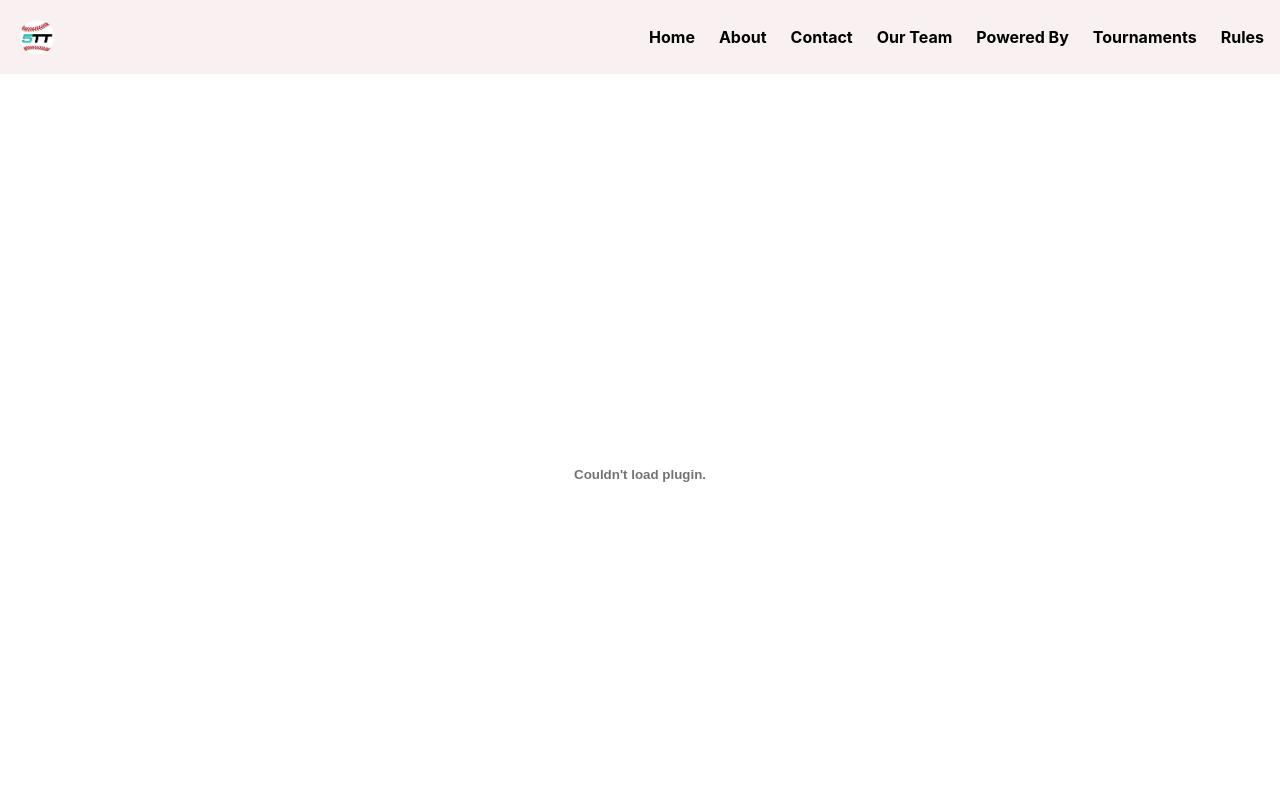
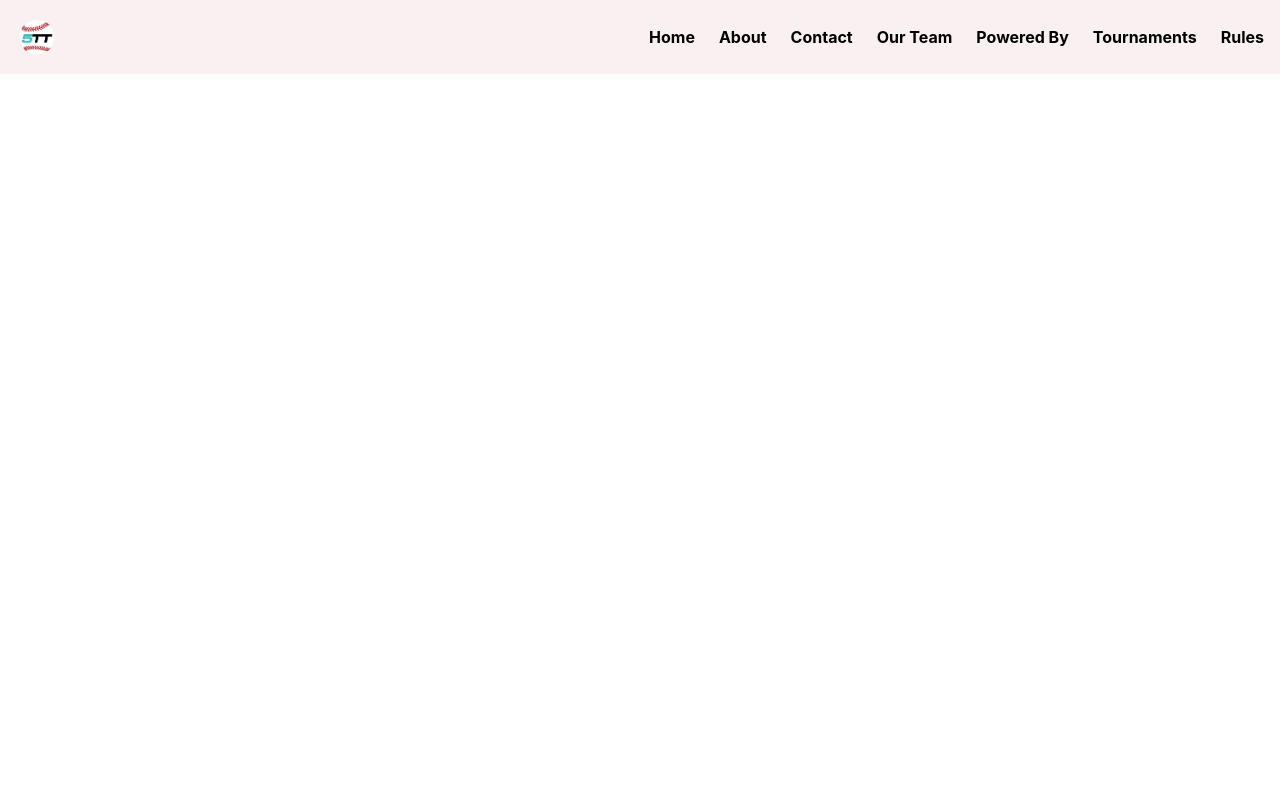
Before and after one commit to jonemerytech/fivetool, a Next.js app: page /rules in a window 1280 px wide. Shown: the top 800 px of the page. Built offline with nearby package versions, Linux system fonts and the light colour scheme.

Commit message:
testing iframe for pdf

```diff
--- a/pages/rules.js
+++ b/pages/rules.js
@@ -39,7 +39,12 @@ const Rules = () => {
           </div>
         </nav>
       </div>
-      <embed src="/rules.pdf" width="100%" className="h-screen"></embed>
+      <iframe
+        src="/rules.pdf"
+        width="100%"
+        className="h-screen"
+        type="application/pdf"
+      ></iframe>
     </>
   )
 }
```
